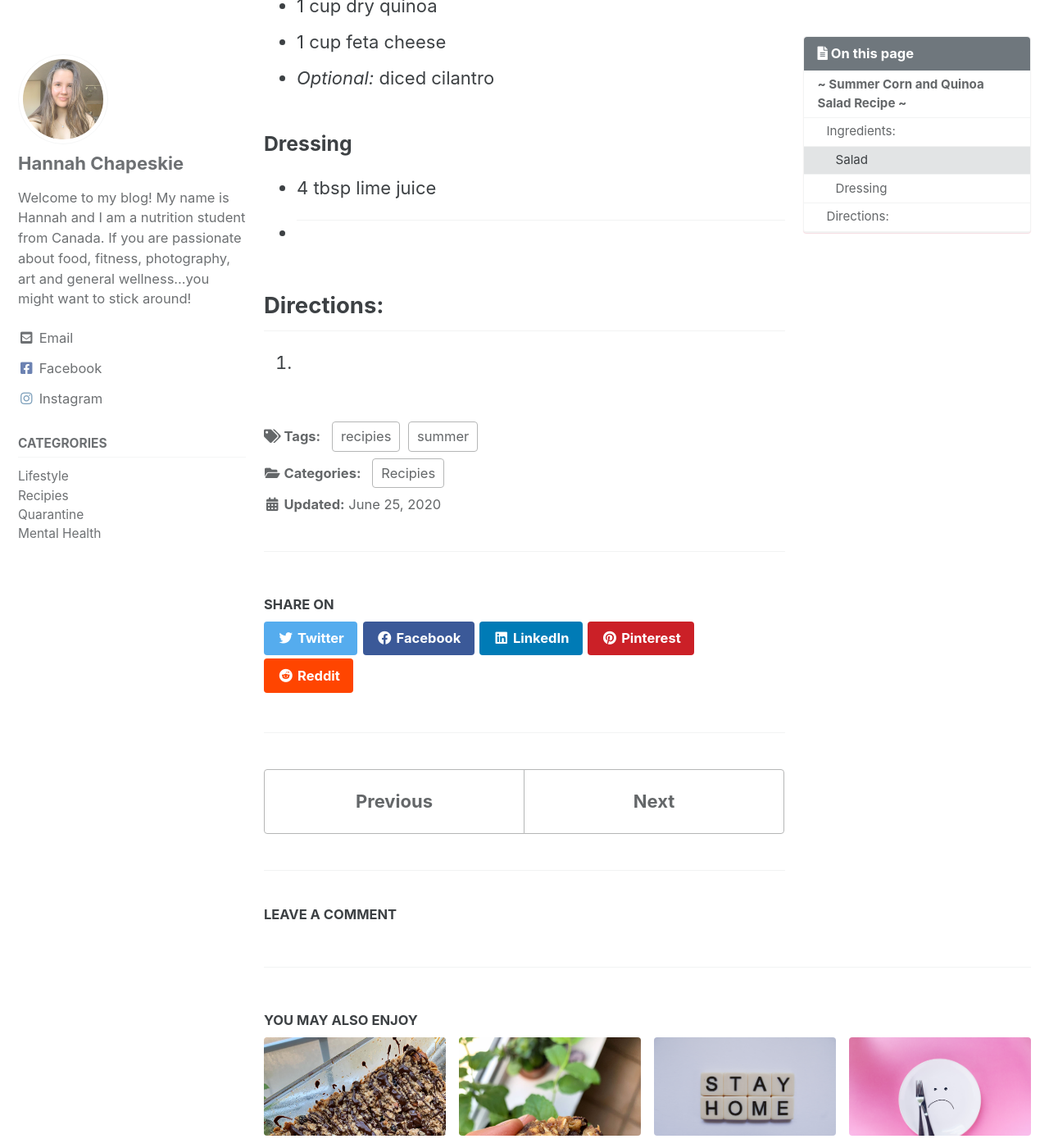
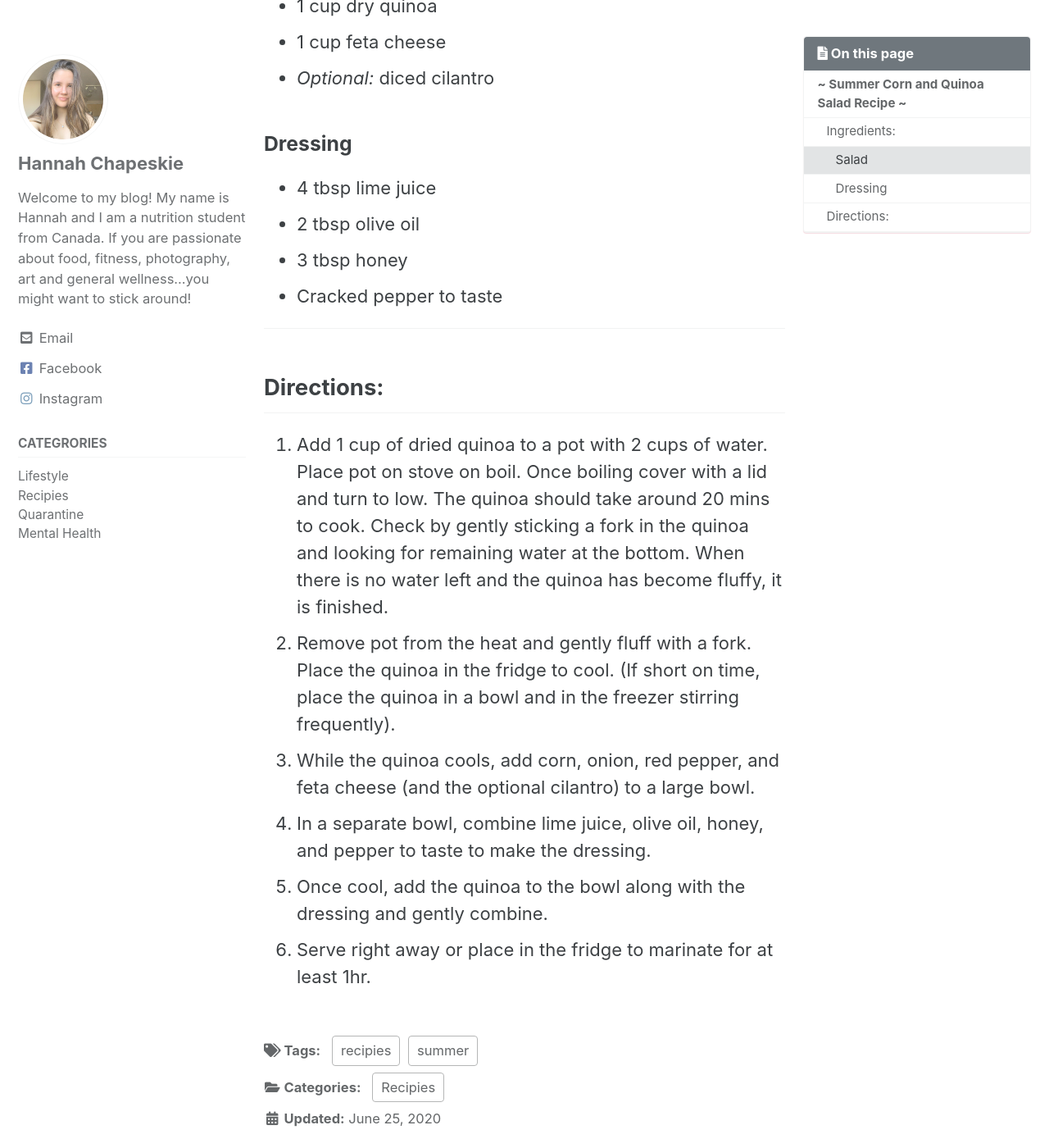
Before and after one commit to dylanbabel/yinandyams, a Jekyll site: the page built from _posts/2020-06-25-summer-cron-and-quinoa-salad.md, in a window 1280 px wide and 1400 px high, scrolled down 1519 px. Shown: the whole window at 82% size. Built offline with Jekyll 4.4.1, drawn with Linux system fonts in a browser that asks for light colours; cached includes are drawn as plain includes; some of the changed text lies outside the part shown.

Commit message:
Update 2020-06-25-summer-cron-and-quinoa-salad.md

```diff
--- a/_posts/2020-06-25-summer-cron-and-quinoa-salad.md
+++ b/_posts/2020-06-25-summer-cron-and-quinoa-salad.md
@@ -46,9 +46,17 @@ This recipe is sweet, tangy, and light. It pairs perfectly with barbecue or make
 ### Dressing
 
 * 4 tbsp lime juice
-*
+* 2 tbsp olive oil
+* 3 tbsp honey
+* Cracked pepper to taste
+
 ***
 
 ## Directions:
 
-1.
+1. Add 1 cup of dried quinoa to a pot with 2 cups of water. Place pot on stove on boil. Once boiling cover with a lid and turn to low. The quinoa should take around 20 mins to cook. Check by gently sticking a fork in the quinoa and looking for remaining water at the bottom. When there is no water left and the quinoa has become fluffy, it is finished.
+2. Remove pot from the heat and gently fluff with a fork. Place the quinoa in the fridge to cool. (If short on time, place the quinoa in a bowl and in the freezer stirring frequently).
+3. While the quinoa cools, add corn, onion, red pepper, and feta cheese (and the optional cilantro) to a large bowl.
+4. In a separate bowl, combine lime juice, olive oil, honey, and pepper to taste to make the dressing.
+5. Once cool, add the quinoa to the bowl along with the dressing and gently combine.
+6. Serve right away or place in the fridge to marinate for at least 1hr.
```
